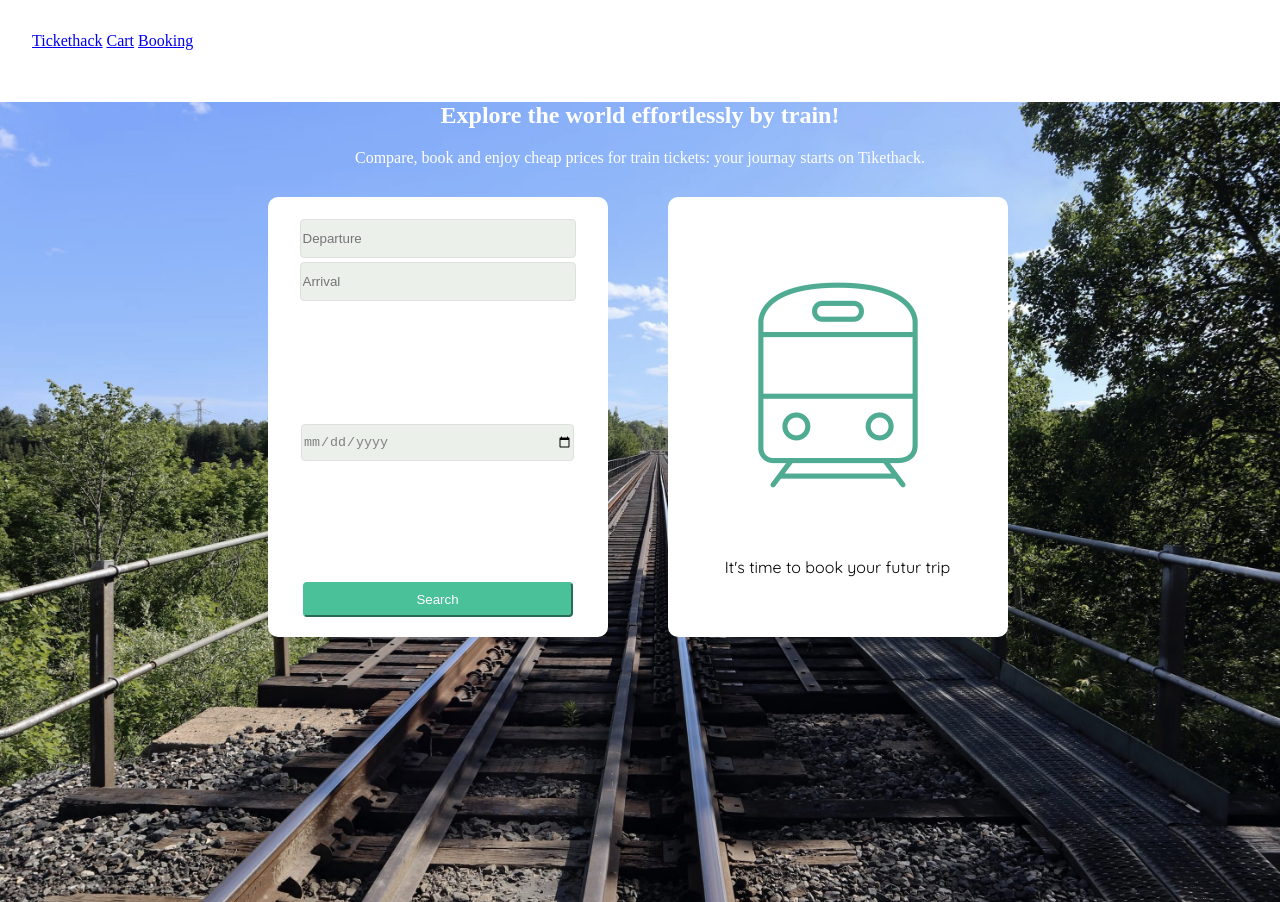
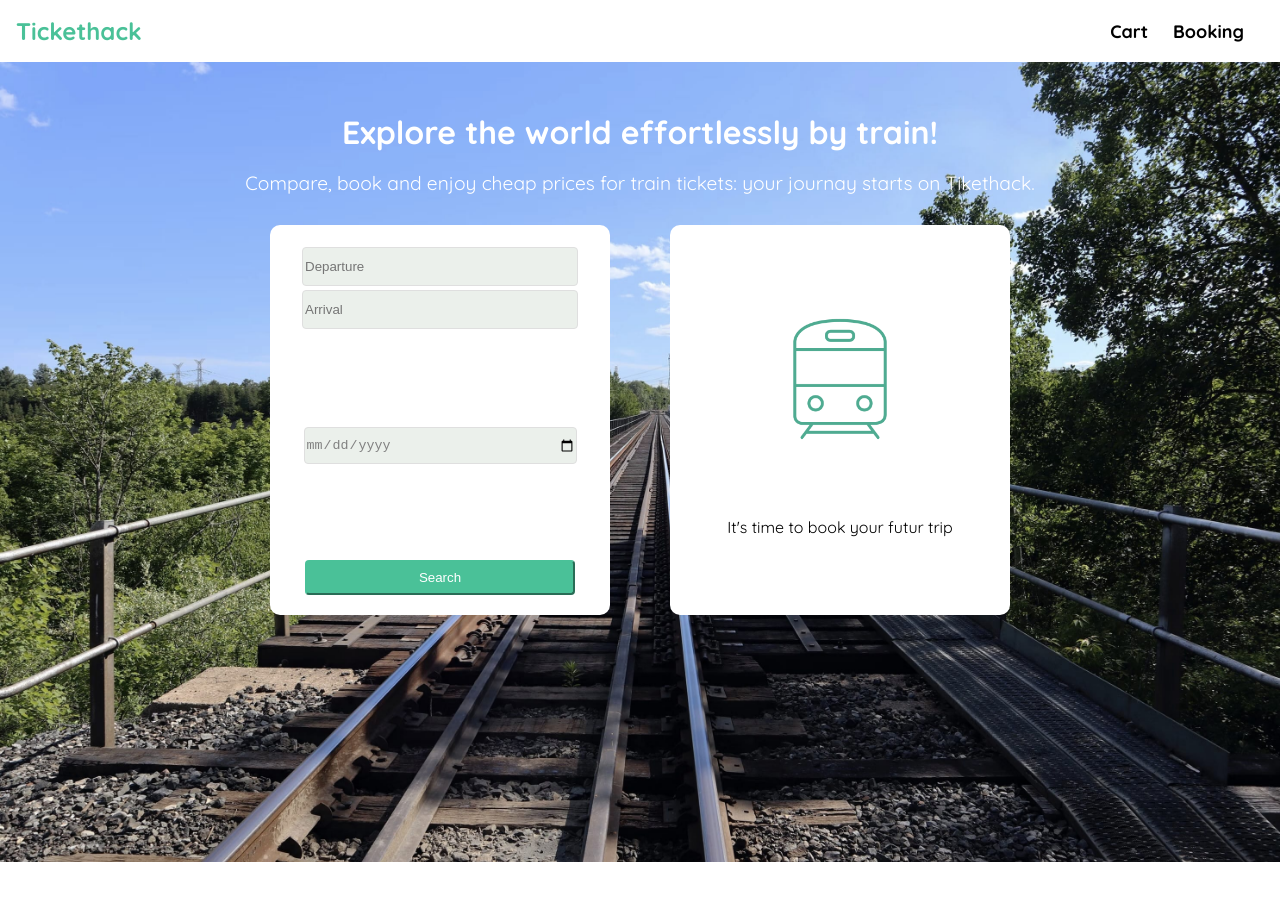
Before and after one commit to oumaimanaja/tickethack, a plain HTML site: page frontend/home.html in a window 1280 px wide. After the commit the page ends 862 px from the top, so only its background shows below. Drawn offline with Linux system fonts and the light colour scheme.

Commit message:
toilettage du code CSS et petit réglage sur la page Home

```diff
--- a/frontend/home.html
+++ b/frontend/home.html
@@ -14,9 +14,13 @@
 <body>
     <header>
         <nav>
-            <a href="./home.html">Tickethack</a>
-            <a href="./cart.html">Cart</a>
-            <a href="./booking.html">Booking</a>
+            <div>
+                <a id="logo" href="./home.html">Tickethack</a>
+            </div>
+            <div>
+                <a href="./cart.html">Cart</a>
+                <a href="./booking.html">Booking</a>
+            </div>
         </nav>
     </header>
     <main>
--- a/frontend/style.css
+++ b/frontend/style.css
@@ -1,13 +1,16 @@
-/* Réglage de style généraux */
+/* ----- REGALGE DES STYLES GENERAUX ----- */
 
 body {
-    margin: 0;
+    margin: 0px;
     padding: 0;
+    font-family: "Quicksand", sans-serif;
+    font-optical-sizing: auto;
+    font-style: normal;
 }
 
 header {
-    padding: 2em;
-
+    padding: 1em;
+    ;
 }
 
 main {
@@ -20,50 +23,60 @@ main {
     text-align: center;
 }
 
-/* Réglage de layout (display) */
+h2 {
+  font-size: xx-large;
+  margin: 0px;
+  padding-top: 50px;
+}
+
+p {
+  font-size: larger;
+}
+
+nav {
+  display: flex;
+  justify-content: space-between;
+  align-items: center;
+  font-size: large;
+  color: black;
+  font-weight: 700;
+}
+
+a {
+  text-decoration: none;
+  color: black;
+  padding-right: 20px;
+}
+
+a:visited {
+  color: black;
+}
+
+img {
+  width: 150px;
+}
+
+/* ----- REGLAGE DE MISE EN PAGE ----- */
+
+/* Réglage du Layout */
 
 .container {
     margin: 5px;
     display: flex;
     align-items: center;
     justify-content: space-around;
-
     margin: 50px auto 50px auto;
     width : 800px;
-    height: 400px;
-
-
+    height: 350px;
 }
 
-
-/* Réglage de style par élément */
-
-.text{
-    font-family: "Quicksand", sans-serif;
-    font-optical-sizing: auto;
-    font-style: normal;
-
-}
-.blanc{
-    color:white
-}
-.noir{
-    color :black;
+.low{
+  display:flex;
+  flex-direction: column;
+  justify-content: space-around;
 }
 
-.field{
-    background-color: rgb(235, 240, 235);
-    border: 1px solid #dfdfdf ;
-    border-radius: 4px;
-    width: 270px;
-    height: 35px;
-    border-radius: 4px;
-    text-align: left;
-    color: gray;
-    cursor: pointer;
-    margin: 2px;
-  }
-
+/* Réglage des tuiles */
 
 .Input-container{
   display: flex;
@@ -81,13 +94,6 @@ main {
   padding: 20px;
   }
 
-  .low{
-    display:flex;
-    flex-direction: column;
-    justify-content: space-around;
-
-  }
-
 .Output-container{
   background-color: white;
   display: flex;
@@ -98,7 +104,6 @@ main {
   padding: 5px;
   width: 300px;
   height: 100%;
-    margin: 5px;
   padding: 20px;
 }
 
@@ -111,8 +116,42 @@ main {
   border-radius: 10px;
   padding: 5px;
   width: 300px;
-    margin: 5px;
 }
+
+/* ----- REGLAGE PAR ELEMENT ----- */
+
+/* Couleur du texte */
+
+.blanc{
+    color:white
+}
+
+.noir{
+    color :black;
+}
+
+#logo{
+  color: #4ac198;
+  font-size: x-large;
+  font-weight: 900;
+}
+
+/* Champs d'input */
+
+.field{
+    background-color: rgb(235, 240, 235);
+    border: 1px solid #dfdfdf ;
+    border-radius: 4px;
+    width: 270px;
+    height: 35px;
+    border-radius: 4px;
+    text-align: left;
+    color: gray;
+    cursor: pointer;
+    margin: 2px;
+  }
+
+/*Boutons généraux*/
 
 .btn{
   background-color: #4ac198 ;
@@ -129,19 +168,8 @@ main {
   cursor: pointer;
   background-color: #ced4da;
 }
-  .field{
-    background-color: rgb(235, 240, 235);
-    border: 1px solid #dfdfdf ;
-    border-radius: 4px;
-    width: 270px;
-    height: 35px;
-    border-radius: 4px;
-    text-align: left;
-    color: gray;
-    cursor: pointer;
 
-
-  }
+/*Boutons Book*/
 
 .btn-book{
     background-color: #4ac198;
@@ -154,13 +182,15 @@ main {
     padding-bottom: 0px;
     margin: 0px;
     cursor: pointer;
-
 }
 
 .btn-book:hover{
     cursor: pointer;
     background-color:#ced4da;
   }
+
+/*Boutons Delete*/
+
 .btn-delete{
     background-color: #4ac198;
     color: white;
```
Lines whose indentation alone changed are shown as unchanged.
